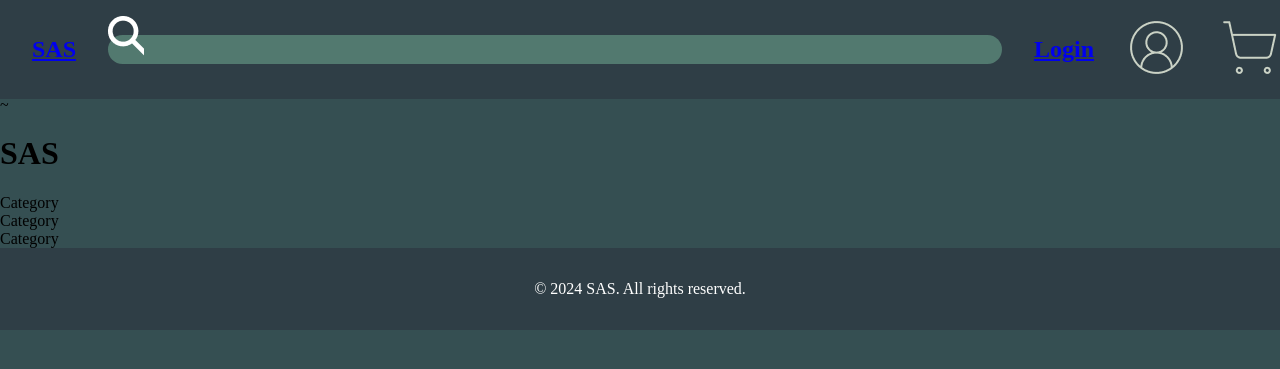
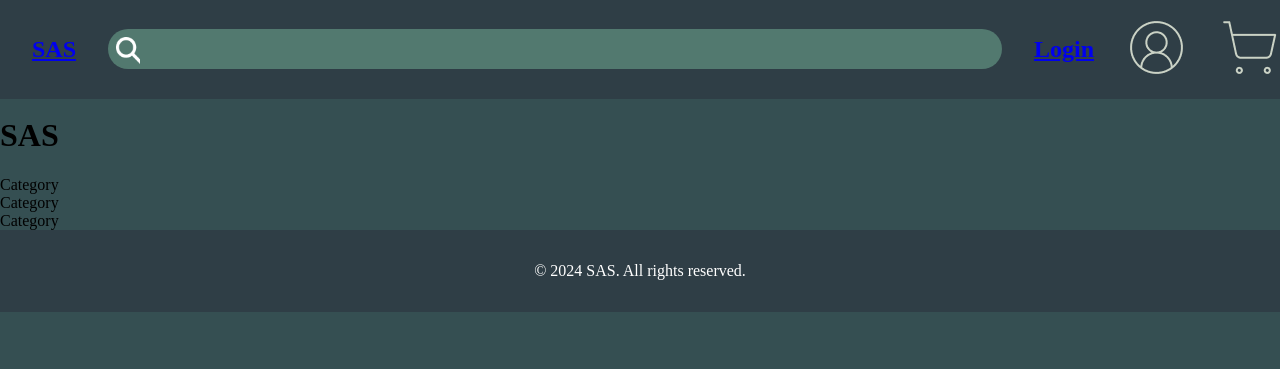
Before and after one commit to FEUP-LTW-2024/ltw-project-2024-ltw06g03, a PHP site: page / in a window 1280 px wide. Shown: the top 369 px of the page. Run offline with PHP 8.4, Linux system fonts and the light colour scheme.

Commit message:
update search bar

```diff
--- a/style/layout.css
+++ b/style/layout.css
@@ -1,14 +1,16 @@
 
 #navbar li {
     display: flex;
-    justify-content: center;
     align-items: center;
 }
+
 #navbar li:nth-child(2) {
-    position: absolute;
-    left: 7%;
+    flex: 1;
+    display: flex;
+    justify-content: space-between;
 }
-#navbar li:nth-child(3) {
+
+#navbar li:nth-child(2) > input{
     flex: 1;
 }
 
@@ -16,4 +18,5 @@
     display: flex;
     flex-direction: row;
     justify-content: space-between;
+    align-items: center;
 }
--- a/style/style.css
+++ b/style/style.css
@@ -22,16 +22,25 @@ body
     margin: 0;
     padding: 0;
 }
+#navbar li:nth-child(2)  {
+    padding-left: 0.5em;
+    padding-right: 1.5em;
+}
 #navbar li:nth-child(2) > img {
-    width: 100%;
+    margin-top: 0.5em;
+    margin-bottom: 0.3em;
+    margin-right: 0.5em;
+    height: 1.7em;
 }
-
+#navbar li:nth-child(2) > input {
+    background-color: var(--green);
+    border: none;
+}
 #search-bar {
     width: 100%;
     height: 40%;
-    border-radius: 15px;
+    border-radius: 25px;
     background-color: var(--green);
-    border-color: var(--green);
     border: none;
 }
 
--- a/templates/head.php
+++ b/templates/head.php
@@ -5,7 +5,7 @@
         <head>
             <meta charset="UTF-8">
             <meta name="viewport" content="width=device-width, initial-scale=1.0">
-            <title><?=$name?></title>~
+            <title><?=$name?></title>
             <link href="style/style.css" rel="stylesheet">
             <link href="style/layout.css" rel="stylesheet">
         </head>
--- a/templates/header.php
+++ b/templates/header.php
@@ -3,8 +3,7 @@
         <nav id="navbar">
             <ul>
                 <li><a href="index.php"><h1 id="logo-txt">SAS</h1></a></li>
-                <li><img src="./assets/search.png" alt="shopping cart"></li>
-                <li><input type="text" id="search-bar"></li>
+                <li id="search-bar"><img src="./assets/search.png" alt="search icon"><input type="text" ></li>
                 <li><a href="login.php"><h1 id="login-btn">Login</h1></a></li> <!-- login page not implemented -->
                 <li><a id="user-profile" href="profile.php"><img src="./assets/usericon.png" alt="profile picture"></a></li> <!-- profile page not implemented -->
                 <li><a href=""><img src="./assets/shopping-cart.png" alt="shopping cart"></a></li>
```
